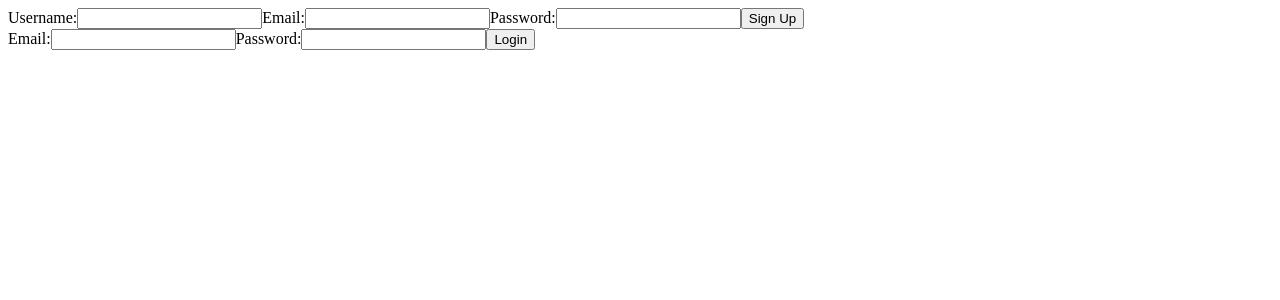
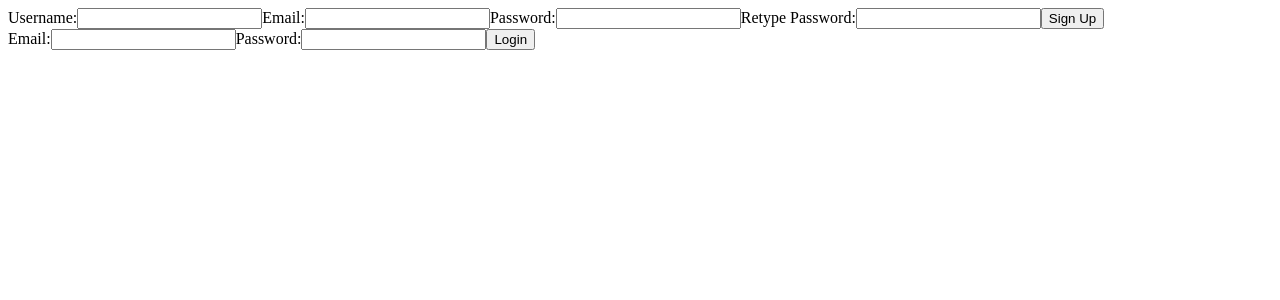
Before and after one commit to mehtaphysical/mental-health-first-aid-FE, a React app: page / in a window 1280 px wide. Shown: the top 300 px of the page. Built offline with nearby package versions, Linux system fonts and the light colour scheme.

Commit message:
created passwords must match functionality

```diff
--- a/src/components/authComponents/Login.js
+++ b/src/components/authComponents/Login.js
@@ -2,7 +2,7 @@ import React from 'react';
 import { useAuth } from '../../hooks/useAuth';
 
 export const Login = () => {
-  const { email, setEmail, password, setPassword, handleSubmit } = useAuth('login');
+  const { email, setEmail, password, setPassword, setRetypePassword, handleSubmit } = useAuth('login');
 
   return (
     <section>
@@ -15,9 +15,12 @@ export const Login = () => {
         </label>
         <label>Password:
           <input
-            type="text"
+            type="password"
             value={password}
-            onChange={({ target }) => setPassword(target.value)} />
+            onChange={({ target }) => {
+              setPassword(target.value);
+              setRetypePassword(target.value);
+            }} />
         </label>
         <button>Login</button>
       </form>
--- a/src/components/authComponents/SignUp.js
+++ b/src/components/authComponents/SignUp.js
@@ -2,7 +2,7 @@ import React from 'react';
 import { useAuth } from '../../hooks/useAuth';
 
 export const SignUp = () => {
-  const { userName, setUserName, email, setEmail, password, setPassword, handleSubmit } = useAuth('signup');
+  const { userName, setUserName, email, setEmail, password, setPassword, handleSubmit, retypePassword, setRetypePassword } = useAuth('signup');
 
   return (
     <section>
@@ -24,6 +24,11 @@ export const SignUp = () => {
             value={password}
             onChange={({ target }) => setPassword(target.value)} />
         </label>
+        <label>Retype Password:
+          <input type="password"
+            value={retypePassword}
+            onChange={({ target }) => setRetypePassword(target.value)} />
+        </label>
         <button>Sign Up</button>
       </form>
 
--- a/src/hooks/useAuth.js
+++ b/src/hooks/useAuth.js
@@ -9,12 +9,16 @@ export const useAuth = (type) => {
   const [userName, setUserName] = useState('');
   const [email, setEmail] = useState('');
   const [password, setPassword] = useState('');
+  const [retypePassword, setRetypePassword] = useState('');
 
   const handleSubmit = (event) => {
     event.preventDefault();
     const user = { email, userName, password };
     const authFunction = (type === 'signup') ? getSignupUser : getLoginUser;
 
+    if(password !== retypePassword) {
+      console.log('Passwords must match');
+    } else {
       return dispatch(authorizeUser(user, authFunction))
         .then(res => {
           if(res.type === SET_SESSION_ERROR) {
@@ -24,7 +28,8 @@ export const useAuth = (type) => {
             console.log('SUCCESSFUL!');
           }
         });
+    }
   };
 
-  return { userName, setUserName, email, setEmail, password, setPassword, handleSubmit };
+  return { userName, setUserName, email, setEmail, password, setPassword, retypePassword, setRetypePassword, handleSubmit };
 };
```
Lines whose indentation alone changed are shown as unchanged.
